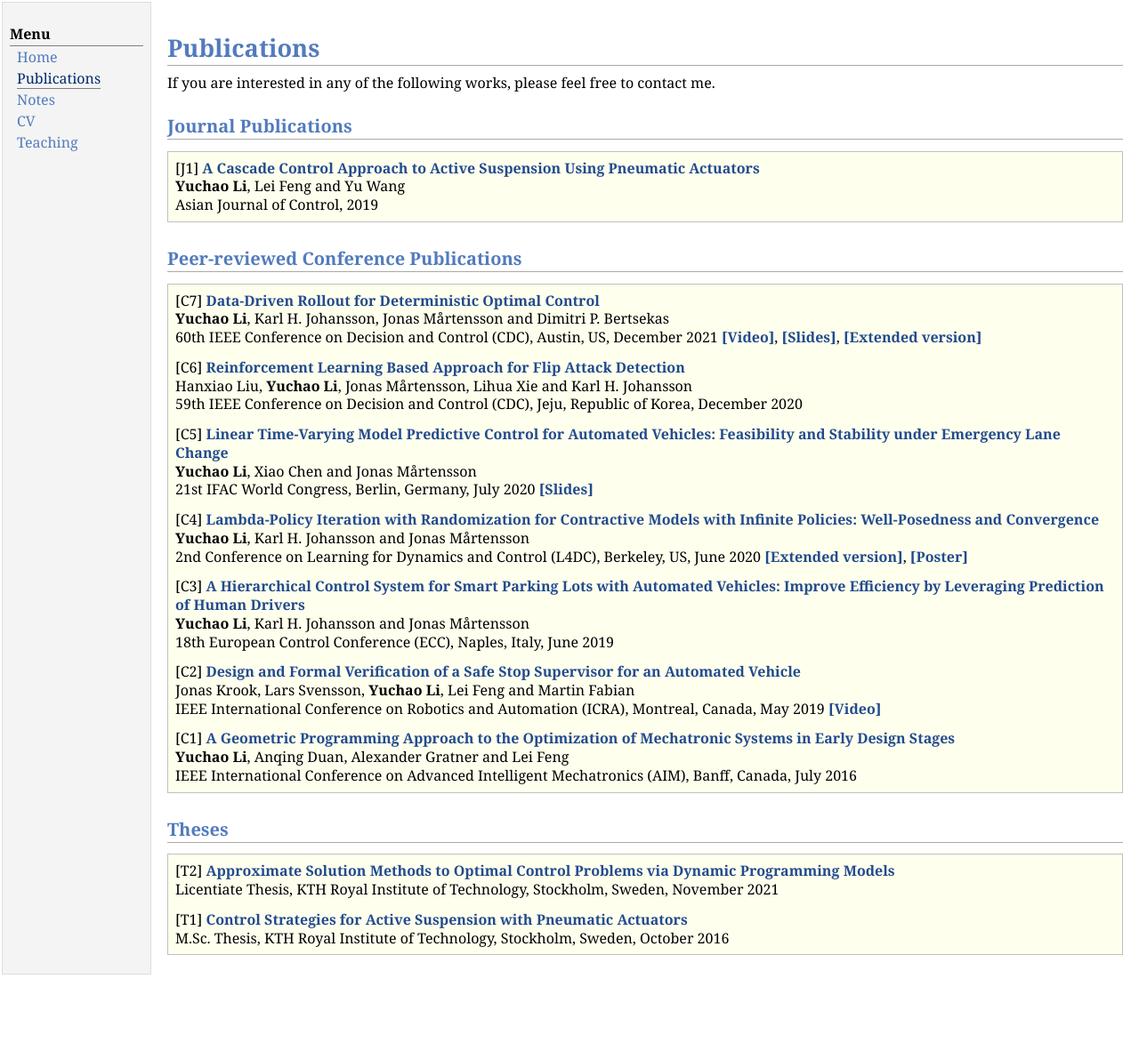
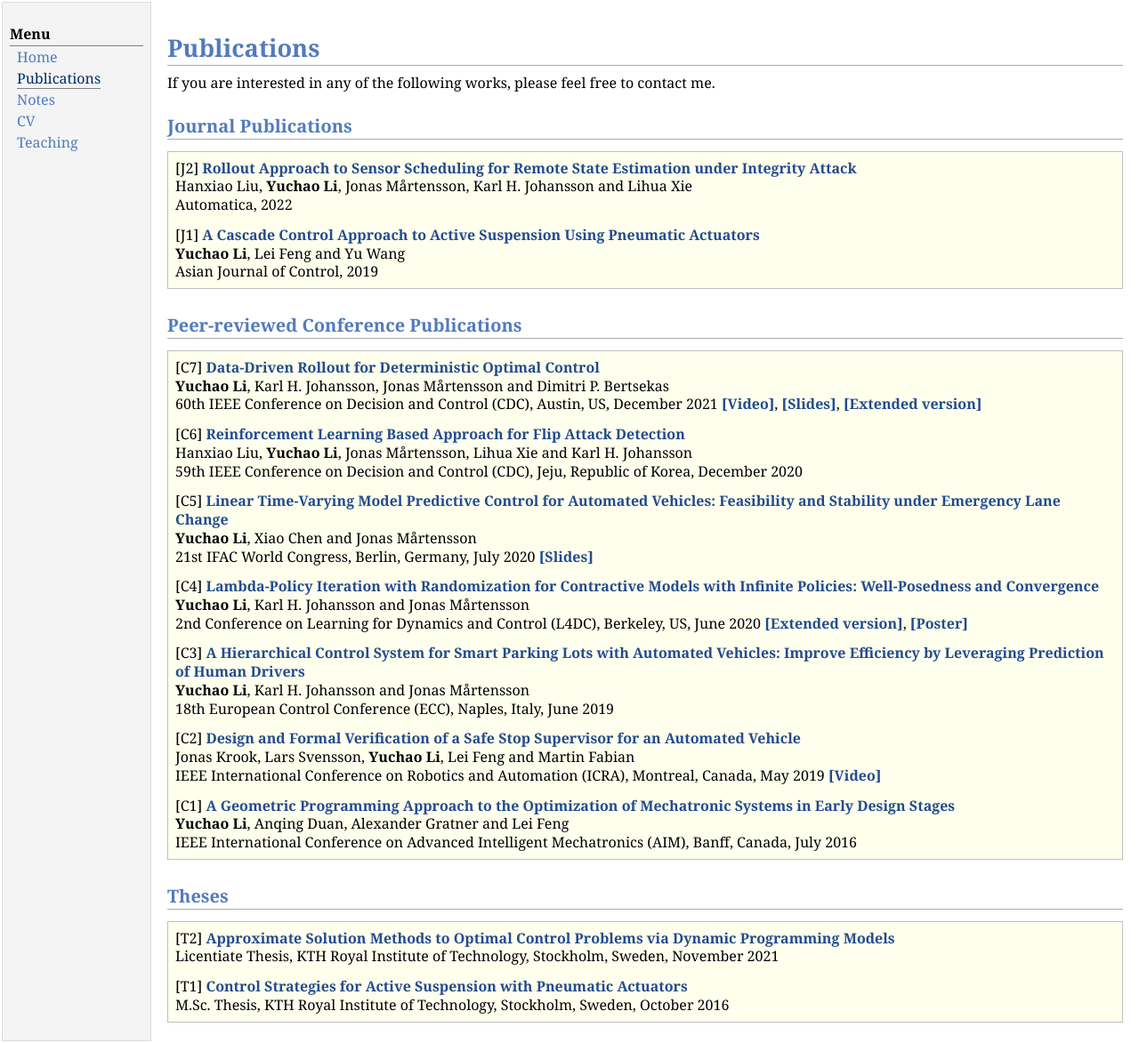
Before and after one commit to yuchaotaigu/yuchaotaigu.github.io, a Jekyll site: the page research.html, which Jekyll copies as it is, in a window 1280 px wide. Shown: the whole page at 89% size. Built offline with Jekyll 4.4.1, drawn with Linux system fonts in a browser that asks for light colours; comment, search, counter and statistics services are not loaded; before the commit the page ends 1098 px from its top, so only the background shows below that.

Commit message:
J2 update

```diff
--- a/research.html
+++ b/research.html
@@ -32,6 +32,9 @@ If you are interested in any of the following works, please feel free to contact
 <h2>Journal Publications</h2>
 <div class="infoblock">
 <div class="blockcontent">
+<p>[J2] <a href="https://www.sciencedirect.com/science/article/abs/pii/S0005109822003314"><b>Rollout Approach to Sensor Scheduling for Remote State Estimation under Integrity Attack</b></a> <br />
+Hanxiao Liu, <b>Yuchao Li</b>, Jonas Mårtensson, Karl H. Johansson and Lihua Xie <br />
+ Automatica, 2022</p>
 <p>[J1] <a href="https://onlinelibrary.wiley.com/doi/full/10.1002/asjc.2028"><b>A Cascade Control Approach to Active Suspension Using Pneumatic Actuators</b></a> <br />
 <b>Yuchao Li</b>, Lei Feng and Yu Wang <br />
  Asian Journal of Control, 2019</p>
```
